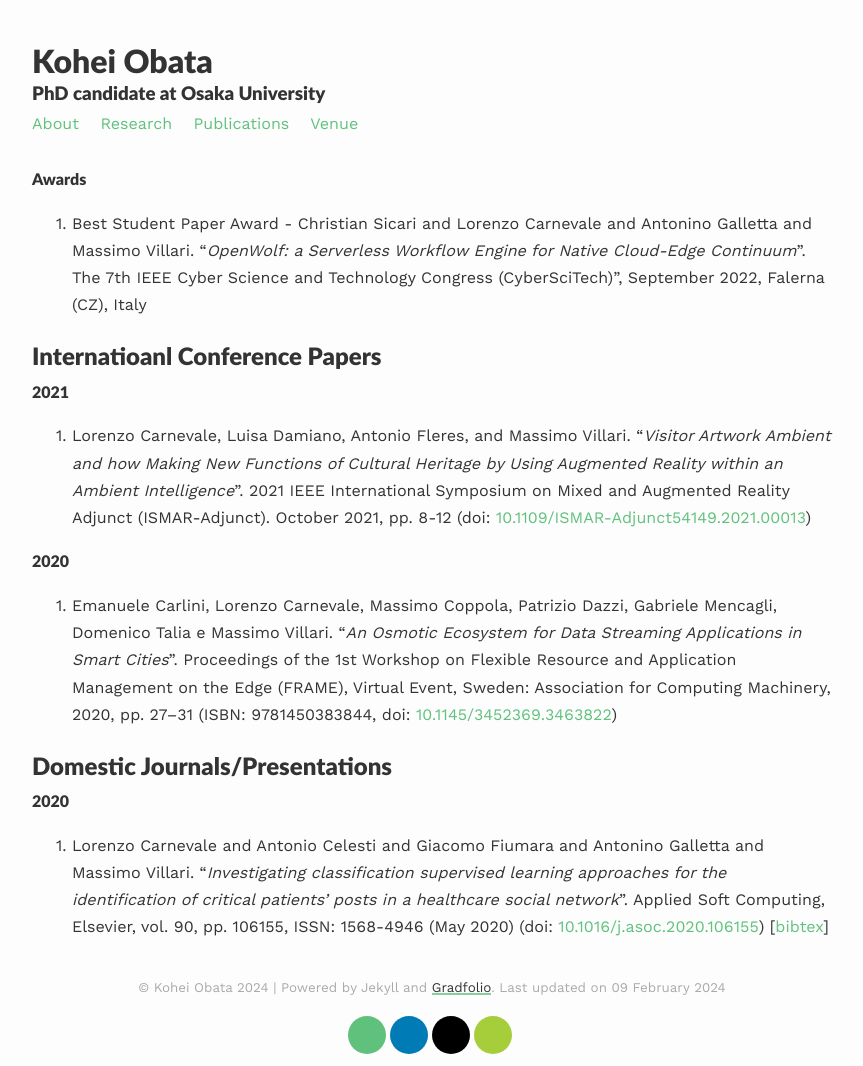
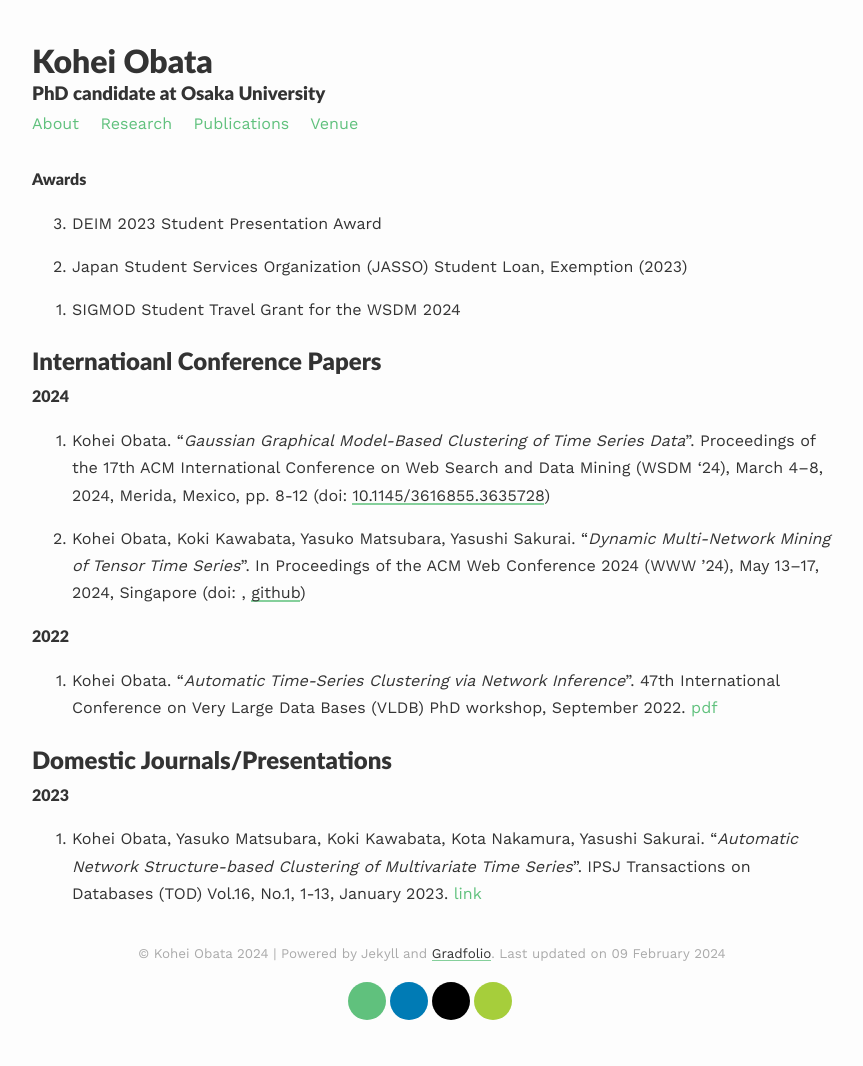
Before and after one commit to KoheiObata/koheiobata.github.io, a Jekyll site: the page built from _pages/publications.md, in a window 1280 px wide. Shown: the whole page, without its empty margins (208-1071 px from the left). Built offline with Jekyll 4.4.1, drawn with Linux system fonts in a browser that asks for light colours; after the commit the page ends 1032 px from its top, so only the background shows below that.

Commit message:
aaaaaaaf

```diff
--- a/_pages/publications.md
+++ b/_pages/publications.md
@@ -6,21 +6,27 @@ published: true
 ---
 
 #### Awards
-0. Best Student Paper Award - Christian Sicari and Lorenzo Carnevale and Antonino Galletta and Massimo Villari. "*OpenWolf: a Serverless Workflow Engine for Native Cloud-Edge Continuum*". The 7th IEEE Cyber Science and Technology Congress (CyberSciTech)", September 2022, Falerna (CZ), Italy
+0. DEIM 2023 Student Presentation Award
+
+1. Japan Student Services Organization (JASSO) Student Loan, Exemption (2023)
+
+2. SIGMOD Student Travel Grant for the WSDM 2024
 {: reversed="reversed"}
 
 ## Internatioanl Conference Papers
 
-#### 2021
-0. Lorenzo Carnevale, Luisa Damiano, Antonio Fleres, and Massimo Villari. “*Visitor Artwork Ambient and how Making New Functions of Cultural Heritage by Using Augmented Reality within an Ambient Intelligence*”. 2021 IEEE International Symposium on Mixed and Augmented Reality Adjunct (ISMAR-Adjunct). October 2021, pp. 8-12 (doi: [10.1109/ISMAR-Adjunct54149.2021.00013](https://doi.org/10.1109/ISMAR-Adjunct54149.2021.00013))
+#### 2024
+0. Kohei Obata. “*Gaussian Graphical Model-Based Clustering of Time Series Data*”. Proceedings of the 17th ACM International Conference on Web Search and Data Mining (WSDM '24), March 4--8, 2024, Merida, Mexico, pp. 8-12 (doi: [10.1145/3616855.3635728](https://doi.org/10.1145/3616855.3635728))
+
+1. Kohei Obata, Koki Kawabata, Yasuko Matsubara, Yasushi Sakurai. “*Dynamic Multi-Network Mining of Tensor Time Series*”. In Proceedings of the ACM Web Conference 2024 (WWW ’24), May 13--17, 2024, Singapore (doi: [](https://doi.org/), [github](https://doi.org/))
 
 
-#### 2020
-0. Emanuele Carlini, Lorenzo Carnevale, Massimo Coppola, Patrizio Dazzi, Gabriele Mencagli, Domenico Talia e Massimo Villari. “*An Osmotic Ecosystem for Data Streaming Applications in Smart Cities*”. Proceedings of the 1st Workshop on Flexible Resource and Application Management on the Edge (FRAME), Virtual Event, Sweden: Association for Computing Machinery, 2020, pp. 27–31 (ISBN: 9781450383844, doi: [10.1145/3452369.3463822](https://doi.org/10.1145/3452369.3463822))
-{: reversed="reversed"}
+#### 2022
+0. Kohei Obata. "*Automatic Time-Series Clustering via Network Inference*". 47th International Conference on Very Large Data Bases (VLDB) PhD workshop, September 2022. [pdf](https://ceur-ws.org/Vol-3186/paper_6.pdf)
 
 
 ## Domestic Journals/Presentations
 
-#### 2020
-0. Lorenzo Carnevale and Antonio Celesti and Giacomo Fiumara and Antonino Galletta and Massimo Villari. "*Investigating classification supervised learning approaches for the identification of critical patients' posts in a healthcare social network*". Applied Soft Computing, Elsevier, vol. 90, pp. 106155, ISSN: 1568-4946 (May 2020) (doi: [10.1016/j.asoc.2020.106155](https://doi.org/10.1016/j.asoc.2020.106155)) [[bibtex](https://github.com/lcarnevale/publications/blob/main/bibtex/202005-paper-journal-elsevier-applied_soft_computing.bib)]
+#### 2023
+
+0. Kohei Obata, Yasuko Matsubara, Koki Kawabata, Kota Nakamura, Yasushi Sakurai. "*Automatic Network Structure-based Clustering of Multivariate Time Series*". IPSJ Transactions on Databases (TOD) Vol.16, No.1, 1-13, January 2023. [link](https://ipsj.ixsq.nii.ac.jp/ej/?action=pages_view_main&active_action=repository_view_main_item_detail&item_id=223471&item_no=1&page_id=13&block_id=81)
```
Also changed, not shown: index.md (+15 -0 lines).
